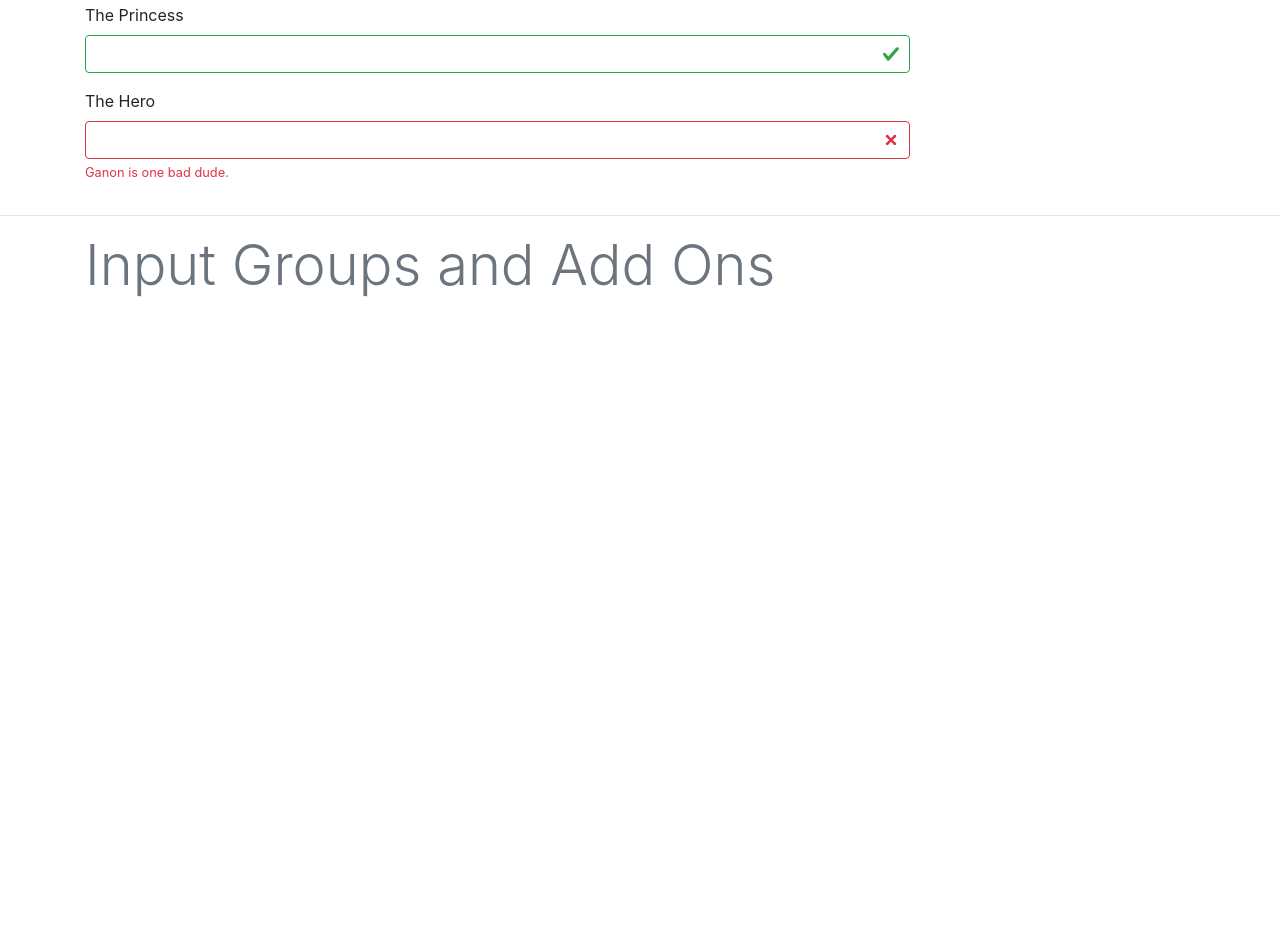
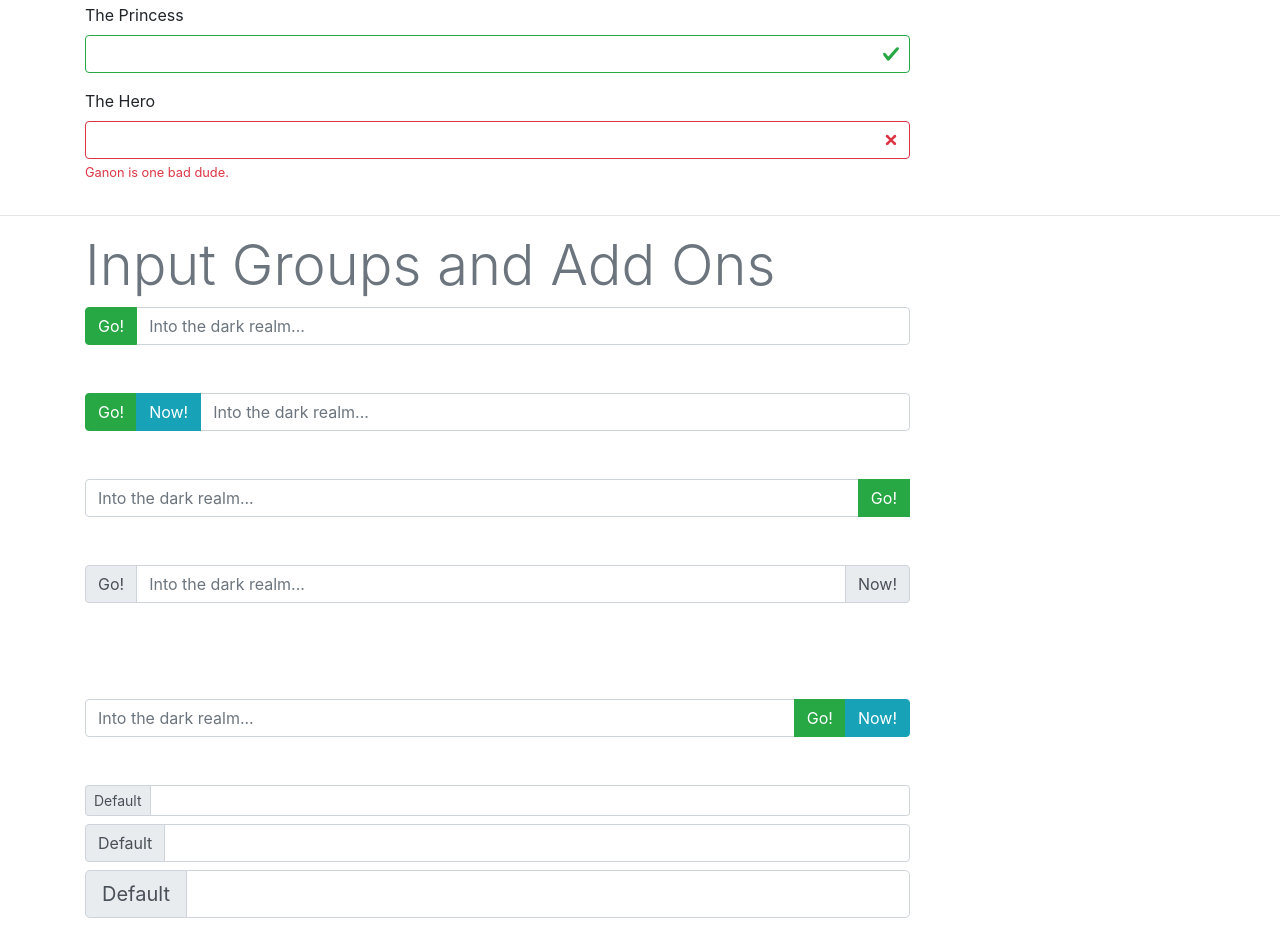
Before and after one commit to gex713/Bootstrap4PluralSightExample, a plain HTML site: page BootstrapForm.html in a window 1280 px wide. Shown: the part 1477-2419 px from the top of the page. Before the commit the page ends 1800 px from the top, so only its background shows below. Drawn offline with Linux system fonts and the light colour scheme.

Commit message:
Added example for input groups.

```diff
--- a/BootstrapForm.html
+++ b/BootstrapForm.html
@@ -178,9 +178,69 @@
     <h3 class="display-4 text-muted">Input Groups and Add Ons</h3>
     <div class="row">
         <div class="col-sm-9">
-            <form>
+            <div class="input-group mb-5">
+                <div class="input-group-prepend">
+                    <button class="btn btn-success" type="button">Go!</button>
+                </div>
 
-            </form>
+                <input type="text" class="form-control" placeholder="Into the dark realm..." aria-label="Into the dark realm" aria-describedby="prepend" />
+            </div>
+
+            <div class="input-group mb-5">
+                <div class="input-group-prepend">
+                    <!-- can prepend two buttons in a row -->
+                    <button class="btn btn-success" type="button">Go!</button>
+                    <button class="btn btn-info" type="button">Now!</button>
+                </div>
+
+                <input type="text" class="form-control" placeholder="Into the dark realm..." aria-label="Into the dark realm" aria-describedby="prepend" />
+            </div>
+
+            <div class="input-group mb-5">
+                <input type="text" class="form-control" placeholder="Into the dark realm..." aria-label="Into the dark realm" aria-describedby="append" />
+                <div class="input-group-append">
+                    <button class="btn btn-success" type="button">Go!</button>
+                </div>
+                <div class="input-group mb-5 mt-5">
+                    <div class="input-group-prepend">
+                        <span class="input-group-text">Go!</span>
+                    </div>
+                    <input type="text" class="form-control" placeholder="Into the dark realm..." aria-label="Into the dark realm" aria-describedby="append" />
+                    <div class="input-group-append">
+                        <span class="input-group-text">Now!</span>
+                    </div>
+                </div>
+            </div>
+
+            <div class="input-group mb-5">
+                <input type="text" class="form-control" placeholder="Into the dark realm..." aria-label="Into the dark realm" aria-describedby="append" />
+                <div class="input-group-append">
+                    <!-- Again, can append two buttons in a row -->
+                    <button class="btn btn-success" type="button">Go!</button>
+                    <button class="btn btn-info" type="button">Now!</button>
+                </div>
+            </div>
+
+            <div class="input-group input-group-sm mb-2">
+                <div class="input-group-prepend">
+                    <span class="input-group-text" id="default-size">Default</span>
+                </div>
+                <input type="text" class="form-control" aria-label="Default" aria-describedby="default-size" />
+            </div>
+
+            <div class="input-group mb-2">
+                <div class="input-group-prepend">
+                    <span class="input-group-text" id="default-size">Default</span>
+                </div>
+                <input type="text" class="form-control" aria-label="Default" aria-describedby="default-size" />
+            </div>
+
+            <div class="input-group input-group-lg  mb-2">
+                <div class="input-group-prepend">
+                    <span class="input-group-text" id="default-size">Default</span>
+                </div>
+                <input type="text" class="form-control" aria-label="Default" aria-describedby="default-size" />
+            </div>
         </div>
         <div class="col-sm-3"></div>
     </div>
```
